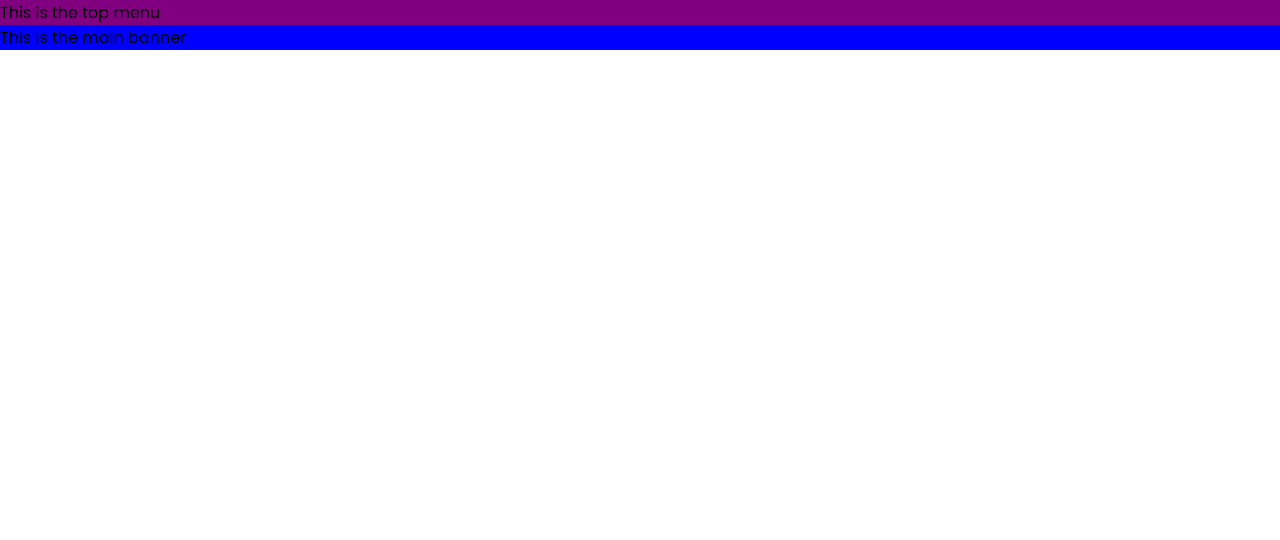
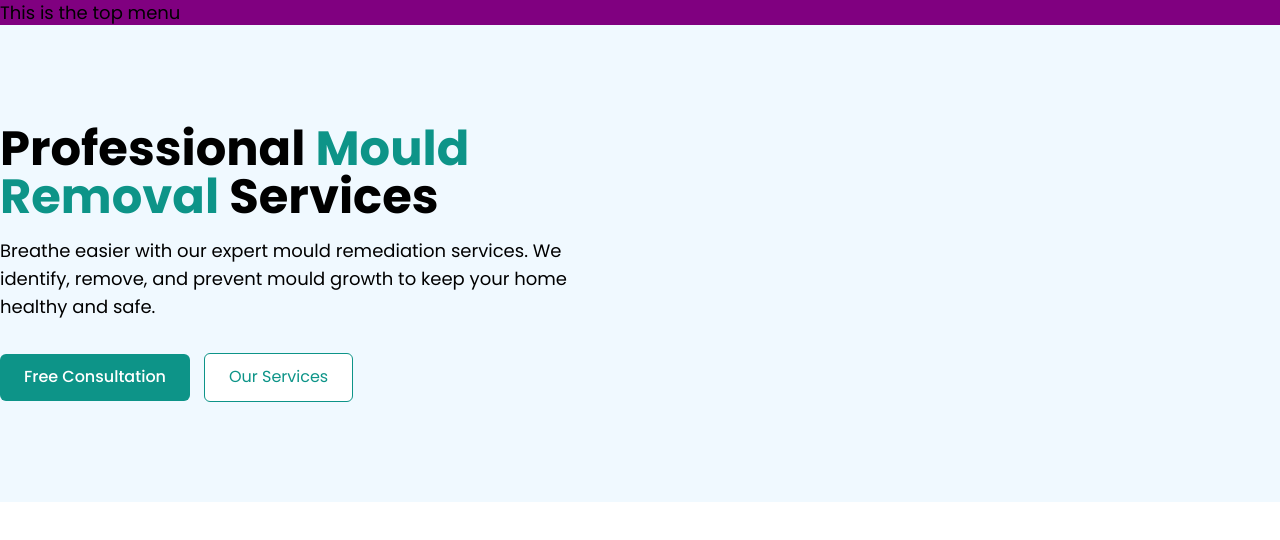
Before and after one commit to Littl3Goat/mould-remediation, an Angular app in the folder MouldRemediation/mouldremediation.client/: page / in a window 1280 px wide. Shown: the top 540 px of the page. Built offline with nearby package versions, Linux system fonts and the light colour scheme.

Commit message:
Finish text box section in the main banner component

```diff
--- a/MouldRemediation/mouldremediation.client/src/app/components/main-banner/main-banner.component.html
+++ b/MouldRemediation/mouldremediation.client/src/app/components/main-banner/main-banner.component.html
@@ -1 +1,21 @@
-<div class="main-banner-comp">This is the main banner</div>
+<div class="main-banner-comp">
+  <div class="container container--1">
+    <div class="main-banner-comp__body">
+      <div class="main-banner-comp__text-box">
+        <h1 class="heading heading--1">
+          Professional <span class="text-green">Mould Removal</span> Services
+        </h1>
+        <p class="paragraph paragraph--1 mb-2">
+          Breathe easier with our expert mould remediation services. We
+          identify, remove, and prevent mould growth to keep your home healthy
+          and safe.
+        </p>
+        <div>
+          <a href="#" class="btn btn--1">Free Consultation</a>
+          <a href="#" class="btn btn--2">Our Services</a>
+        </div>
+      </div>
+      <div class="main-banner-comp__img-box"></div>
+    </div>
+  </div>
+</div>
--- a/MouldRemediation/mouldremediation.client/src/styles/1-bases/_base.scss
+++ b/MouldRemediation/mouldremediation.client/src/styles/1-bases/_base.scss
@@ -11,6 +11,7 @@ html {
 body {
   color: $black--1;
   font-family: "Poppins";
-  font-size: 1.6rem;
+  font-size: 1.8rem;
   font-weight: 400;
+  line-height: 1.4;
 }
--- a/MouldRemediation/mouldremediation.client/src/styles/1-bases/_colors.scss
+++ b/MouldRemediation/mouldremediation.client/src/styles/1-bases/_colors.scss
@@ -1,2 +1,5 @@
 $black--1: black;
 $white--1: white;
+$white--2: rgb(243, 244, 246);
+$green--1: rgb(13, 148, 136);
+$green--2: rgb(15, 118, 110);
--- a/MouldRemediation/mouldremediation.client/src/styles/2-components/_main-banner.scss
+++ /dev/null
@@ -1,3 +0,0 @@
-.main-banner-comp {
-  background-color: blue;
-}
--- /dev/null
+++ b/MouldRemediation/mouldremediation.client/src/styles/2-layouts/_buttons.scss
@@ -0,0 +1,35 @@
+.btn {
+  background-color: transparent;
+  border-radius: 0.6rem;
+  cursor: pointer;
+  display: inline-block;
+  font-size: 1.6rem;
+  padding: 1.2rem 2.4rem;
+  text-decoration: none;
+  transition: all 0.3s ease-out;
+
+  &--1 {
+    background-color: $green--1;
+    color: $white--1;
+    font-weight: 500;
+
+    &:hover {
+      background-color: $green--2;
+      transform: scale(1.05);
+    }
+  }
+
+  &--2 {
+    background-color: $white--1;
+    border: solid 1px $green--1;
+    color: $green--1;
+
+    &:hover {
+      background-color: $white--2;
+    }
+  }
+
+  &:not(:last-child) {
+    margin-right: 1.4rem;
+  }
+}
--- /dev/null
+++ b/MouldRemediation/mouldremediation.client/src/styles/2-layouts/_containers.scss
@@ -0,0 +1,7 @@
+.container {
+  margin: auto;
+
+  &--1 {
+    max-width: 128rem;
+  }
+}
--- /dev/null
+++ b/MouldRemediation/mouldremediation.client/src/styles/2-layouts/_headings.scss
@@ -0,0 +1,13 @@
+.heading {
+  display: block;
+
+  &--1 {
+    font-size: 4.8rem;
+    font-weight: 700;
+    line-height: 1;
+  }
+
+  &:not(:last-child) {
+    margin-bottom: 1.6rem;
+  }
+}
--- /dev/null
+++ b/MouldRemediation/mouldremediation.client/src/styles/2-layouts/_helpers.scss
@@ -0,0 +1,11 @@
+.text-green {
+  color: $green--1 !important;
+}
+
+.mb-1 {
+  margin-bottom: 2.4rem;
+}
+
+.mb-2 {
+  margin-bottom: 3.2rem;
+}
--- /dev/null
+++ b/MouldRemediation/mouldremediation.client/src/styles/2-layouts/_paragraphs.scss
@@ -0,0 +1,7 @@
+.paragraph {
+  display: block;
+
+  &--1 {
+    line-height: 2.8rem;
+  }
+}
--- /dev/null
+++ b/MouldRemediation/mouldremediation.client/src/styles/3-components/_main-banner.scss
@@ -0,0 +1,17 @@
+.main-banner-comp {
+  background-color: #f0f9ff;
+
+  &__body {
+    display: flex;
+    flex-direction: row;
+    padding: 10rem 0;
+  }
+
+  &__text-box {
+    flex: 1;
+  }
+
+  &__img-box {
+    flex: 1.1;
+  }
+}
--- a/MouldRemediation/mouldremediation.client/src/styles/main.scss
+++ b/MouldRemediation/mouldremediation.client/src/styles/main.scss
@@ -1,4 +1,9 @@
 @import "./1-bases/colors";
 @import "./1-bases/base";
-@import "./2-components/top-menu";
-@import "./2-components/main-banner";
+@import "./2-layouts/helpers";
+@import "./2-layouts/containers";
+@import "./2-layouts/headings";
+@import "./2-layouts/paragraphs";
+@import "./2-layouts/buttons";
+@import "./3-components/top-menu";
+@import "./3-components/main-banner";
```
Also changed, not shown: MouldRemediation/mouldremediation.client/src/styles/3-components/_top-menu.scss (renamed from MouldRemediation/mouldremediation.client/src/styles/2-components/_top-menu.scss), 2 other files (tests, documents, lock files or other folders).
